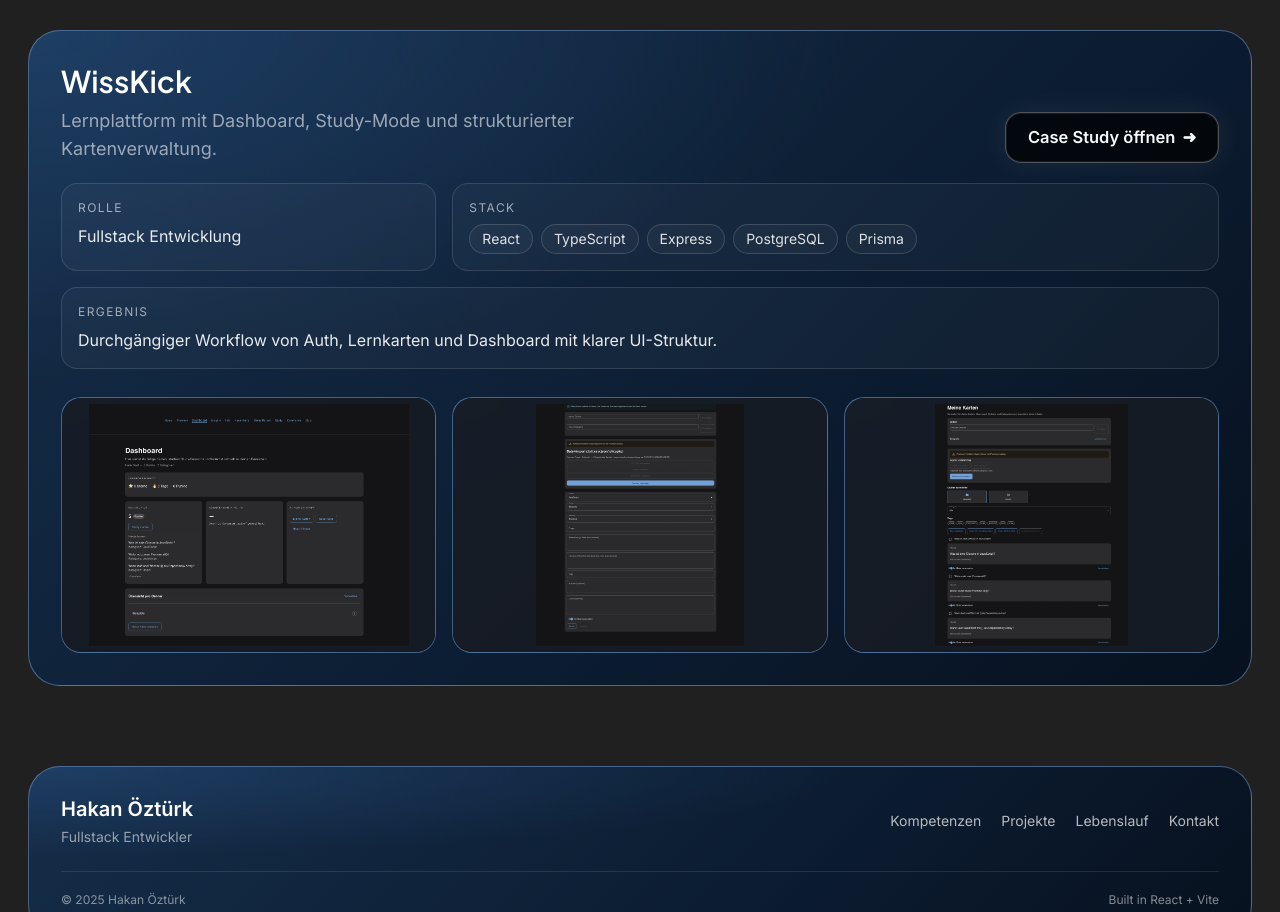
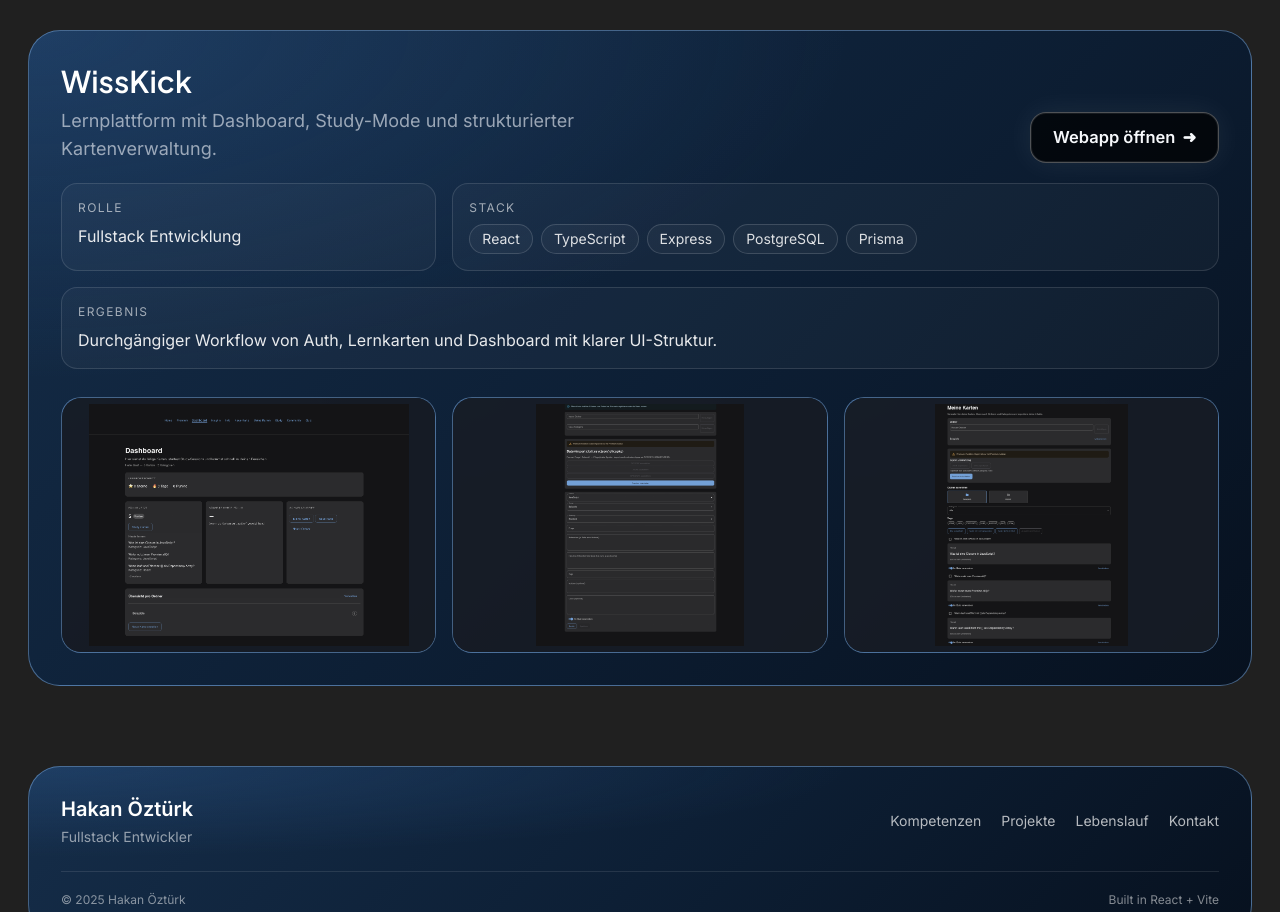
Before and after one commit to Hakan-Oeztuerk/Mein-Portfolio, a React (Vite) app: page /project in a window 1280 px wide. Shown: the part 932-1844 px from the top of the page. Built offline with nearby package versions, Linux system fonts and the light colour scheme.

Commit message:
src/components/ProjectCard.jsx

```diff
--- a/src/components/ProjectCard.jsx
+++ b/src/components/ProjectCard.jsx
@@ -14,6 +14,7 @@ const projects = [
         outcome: "Saubere User-Flows und validierter Feature-Fokus als Grundlage für technische Umsetzung.",
         images: [TCProject, TCPrototyp, TCCaseStudy],
         link: "https://www.behance.net/gallery/238838695/TuningConnect-Case-Study",
+        ctaLabel: "Case Study öffnen",
     },
     {
         title: "WissKick",
@@ -23,6 +24,7 @@ const projects = [
         outcome: "Durchgängiger Workflow von Auth, Lernkarten und Dashboard mit klarer UI-Struktur.",
         images: [WissKickDashboard, WissKickNeueKarte, WissKickMeineKarten],
         link: "https://www.wisskick.com",
+        ctaLabel: "Webapp öffnen",
     },
 ];
 
@@ -53,7 +55,7 @@ export default function ProjectCard() {
                                     rel="noopener noreferrer"
                                     className="polo-btn-dark"
                                 >
-                                    Case Study öffnen
+                                    {project.ctaLabel}
                                     <span aria-hidden>➜</span>
                                 </a>
                             </div>
```
